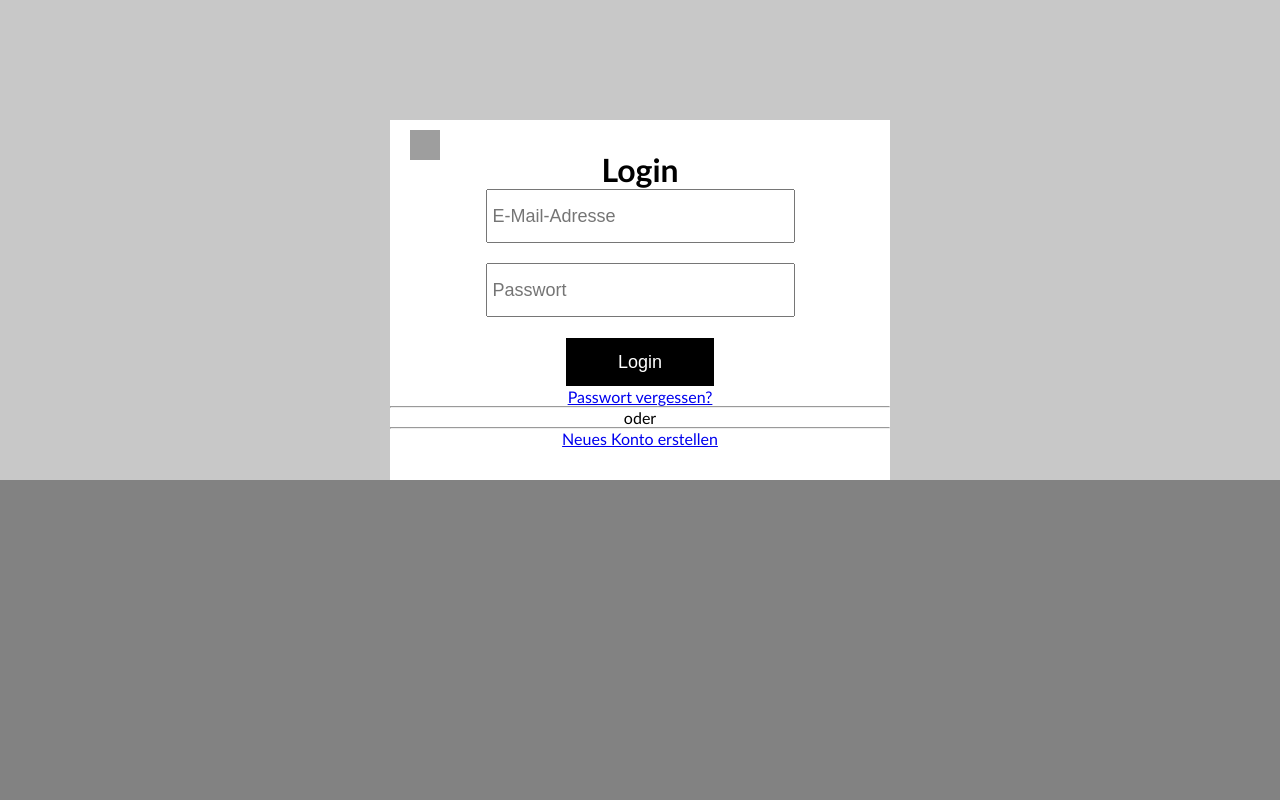
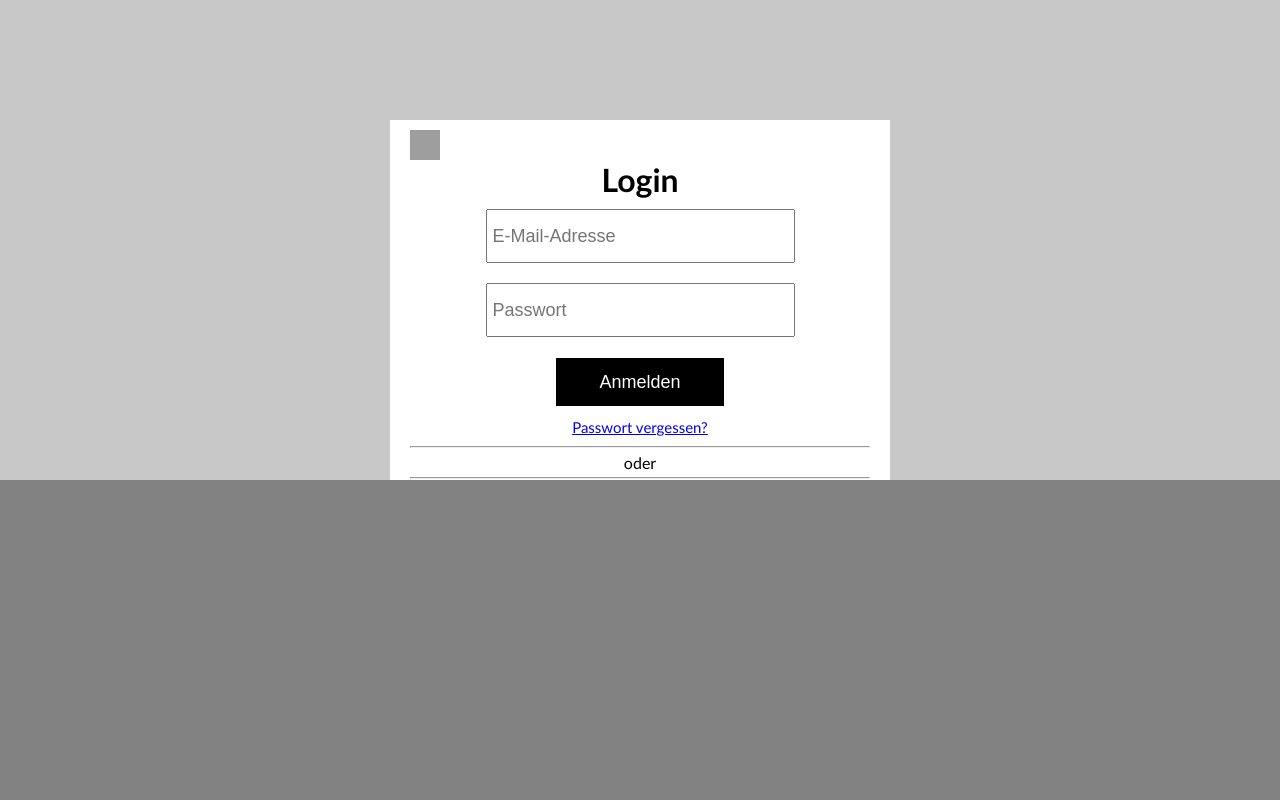
Before and after one commit to MatRob0300/projektTennisbar, a PHP site: page /views/login.tpl.php in a window 1280 px wide. Run offline with PHP 8.4, Linux system fonts and the light colour scheme; grey boxes are pictures that could not be loaded.

Commit message:
login verbesserungen

```diff
--- a/frontend/styles/bar-styles.css
+++ b/frontend/styles/bar-styles.css
@@ -13,20 +13,20 @@ main {
   border-bottom: 1.5px solid rgb(200, 200, 200);
 }
 .info-container1 {
-  background-color: #f1f1f1;
   height: 100%;
   margin: 10px;
   display: flex;
   flex-direction: row;
   border-radius: 15px;
+  color: white;
 }
 .info-container2 {
-  background-color: #f1f1f1;
   height: 100%;
   margin: 10px;
   display: flex;
   flex-direction: row;
   border-radius: 15px;
+  color: white;
 }
 .beschreibung {
   width: 65%;
--- a/frontend/styles/login-styles.css
+++ b/frontend/styles/login-styles.css
@@ -8,7 +8,7 @@ body {
 }
 main {
   width: 500px;
-  height: 400px;
+  height: 420px;
   margin: 0 auto;
   margin-top: 120px;
   text-align: center;
@@ -18,6 +18,9 @@ main {
 .header .zurueck {
   width: 30px;
   height: 30px;
+}
+.header h1 {
+  margin: 10px 0px;
 }
 .zurueck a,img {
   margin: 10px 0px 0px 10px;
@@ -32,18 +35,35 @@ input[type="text"], input[type="password"] {
     padding-left:5px;
 }
 .button {
-    width:150px;
+    width:170px;
     height: 50px;
     font-size:18px;
     background-color:#000;
     color:#fff;
     border:#fff solid 1px;
 }
-
 .button:hover {
     background-color:#fff;
     color:#000;
     cursor: pointer;
+}
+.p-vn {
+  margin: 10px 0px;
+}
+.p-vn a {
+  font-size: 15px;
+}
+.line {
+  margin: 10px 20px;
+}
+.line .before {
+  margin: 5px 0px;
+}
+.line .after {
+  margin: 5px 0px;
+}
+.reg {
+  margin: 10px 0px;
 }
 footer {
   position: fixed;
--- a/frontend/views/login.tpl.php
+++ b/frontend/views/login.tpl.php
@@ -18,7 +18,7 @@
       <form class="" action="?aktion=einloggen" method="post">
         <input type="text" name="email" placeholder="E-Mail-Adresse">
         <input type="password" name="password" placeholder="Passwort"><br/>
-        <button type="submit" name="submit" class="button">Login</button>
+        <button type="submit" name="submit" class="button">Anmelden</button>
       </form>
     </div>
     <div class="p-vn">
```
Also changed, not shown: frontend/models/startseite-map.js (deleted, +0 -9 lines).
